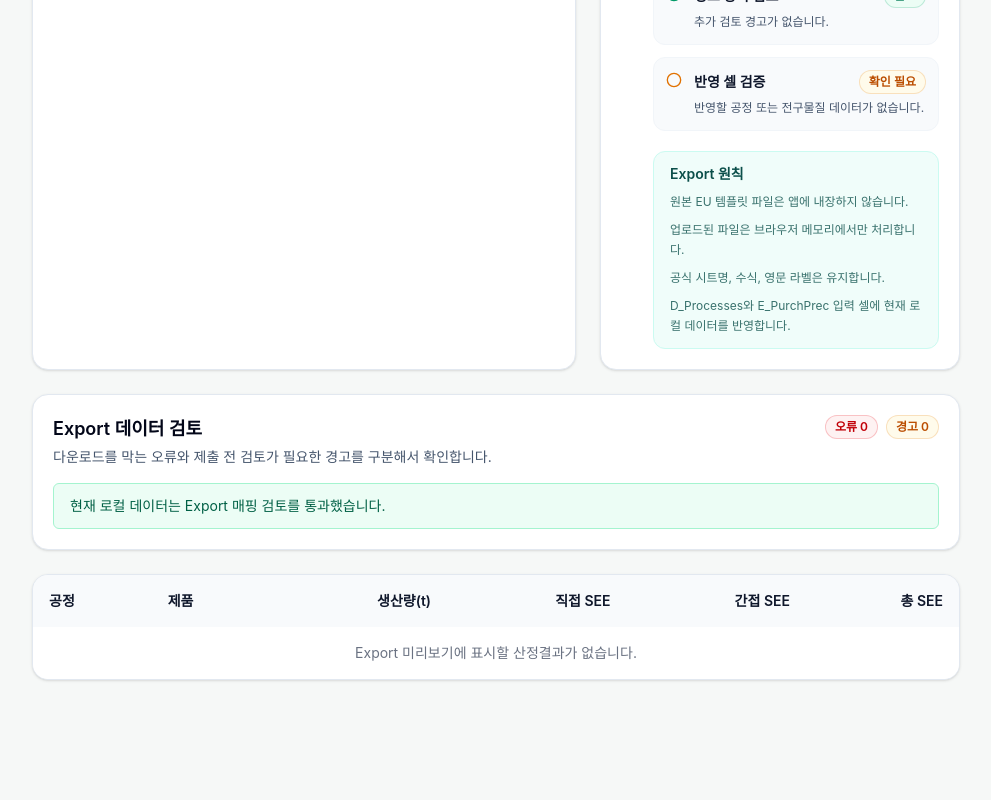
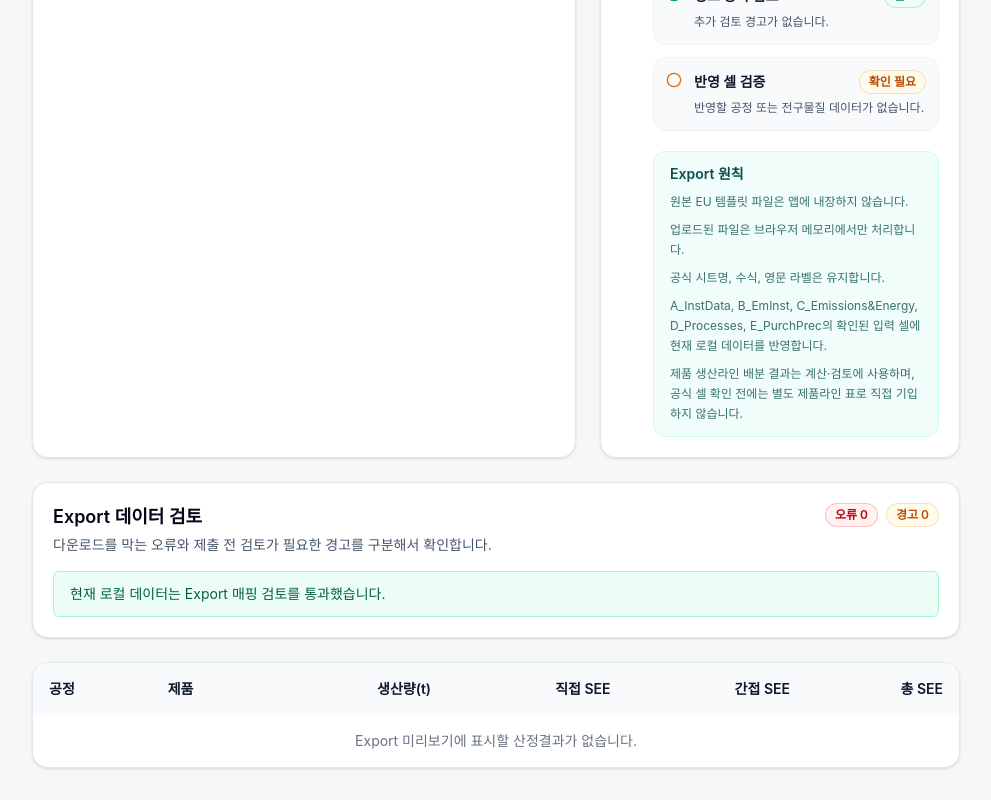
Before and after one commit to neod00/cbam-local-pwa, a Next.js app: page /export in a window 1280 px wide. Shown: the part 1731-2531 px from the top of the page, without its empty margins (288-1279 px from the left). Before the commit the page ends 2443 px from the top, so only its background shows below. Built offline with nearby package versions, Linux system fonts and the light colour scheme.

Commit message:
Clarify export sheet coverage

```diff
--- a/scripts/verify-eu-export.mjs
+++ b/scripts/verify-eu-export.mjs
@@ -563,6 +563,11 @@ assertEqual(
   'first warning checklist action href'
 );
 assertEqual(
+  String(incompleteChecklist.items.find((item) => item.label === '반영 셀 검증')?.description.includes('A_InstData')),
+  'true',
+  'checklist should describe all current export sheets'
+);
+assertEqual(
   euExport.getEuExportIssueEditHref({ target: { type: 'product', id: 'product 1' } }),
   '/products?edit=product%201',
   'product issue edit href'
--- a/src/app/export/page.tsx
+++ b/src/app/export/page.tsx
@@ -485,7 +485,8 @@ export default function ExportPage() {
                                     <li>원본 EU 템플릿 파일은 앱에 내장하지 않습니다.</li>
                                     <li>업로드된 파일은 브라우저 메모리에서만 처리합니다.</li>
                                     <li>공식 시트명, 수식, 영문 라벨은 유지합니다.</li>
-                                    <li>D_Processes와 E_PurchPrec 입력 셀에 현재 로컬 데이터를 반영합니다.</li>
+                                    <li>A_InstData, B_EmInst, C_Emissions&Energy, D_Processes, E_PurchPrec의 확인된 입력 셀에 현재 로컬 데이터를 반영합니다.</li>
+                                    <li>제품 생산라인 배분 결과는 계산·검토에 사용하며, 공식 셀 확인 전에는 별도 제품라인 표로 직접 기입하지 않습니다.</li>
                                 </ul>
                             </div>
                         </div>
--- a/src/lib/eu-template-export.ts
+++ b/src/lib/eu-template-export.ts
@@ -657,7 +657,7 @@ export function createExportChecklist(input: ExportChecklistInput): ExportCheckl
             description: lastExportResult
                 ? `복사본 생성 중 ${lastExportResult.checkedCellCount}개 셀을 검증했습니다.`
                 : plannedCellWriteCount > 0
-                    ? `D_Processes와 E_PurchPrec에 반영할 셀 ${plannedCellWriteCount}개를 생성 후 검증합니다.`
+                    ? `A_InstData, B_EmInst, C_Emissions&Energy, D_Processes, E_PurchPrec에 반영할 셀 ${plannedCellWriteCount}개를 생성 후 검증합니다.`
                     : '반영할 공정 또는 전구물질 데이터가 없습니다.',
             status: lastExportResult ? '완료' : plannedCellWriteCount > 0 ? '대기' : '확인 필요',
             tone: lastExportResult ? 'success' : plannedCellWriteCount > 0 ? 'pending' : 'warning',
```
Also changed, not shown: 1 other file (tests, documents, lock files or other folders).
